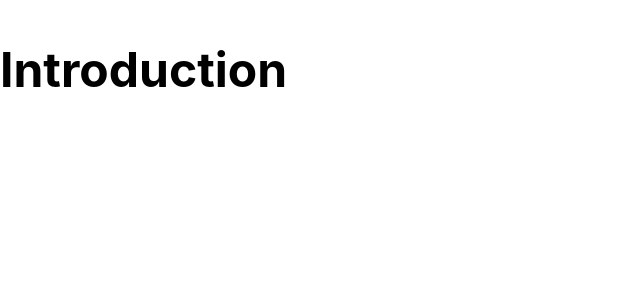
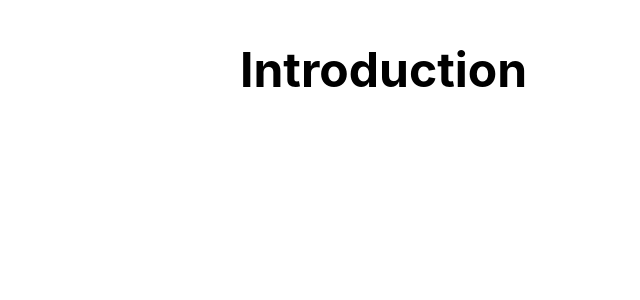
Before and after one commit to ChandrakantPal/TypeScript-basics, a React (Vite) app in the folder episode-20/: page / in a window 1280 px wide. Shown: the top 300 px of the page, without its empty margins (0-640 px from the left). Built offline with nearby package versions, Linux system fonts and the light colour scheme.

Commit message:
margin changed

```diff
--- a/episode-20/src/index.css
+++ b/episode-20/src/index.css
@@ -1,5 +1,5 @@
 body {
-  margin: 0;
+  /* margin: 0; */
   font-family: -apple-system, BlinkMacSystemFont, 'Segoe UI', 'Roboto', 'Oxygen',
     'Ubuntu', 'Cantarell', 'Fira Sans', 'Droid Sans', 'Helvetica Neue',
     sans-serif;
```
